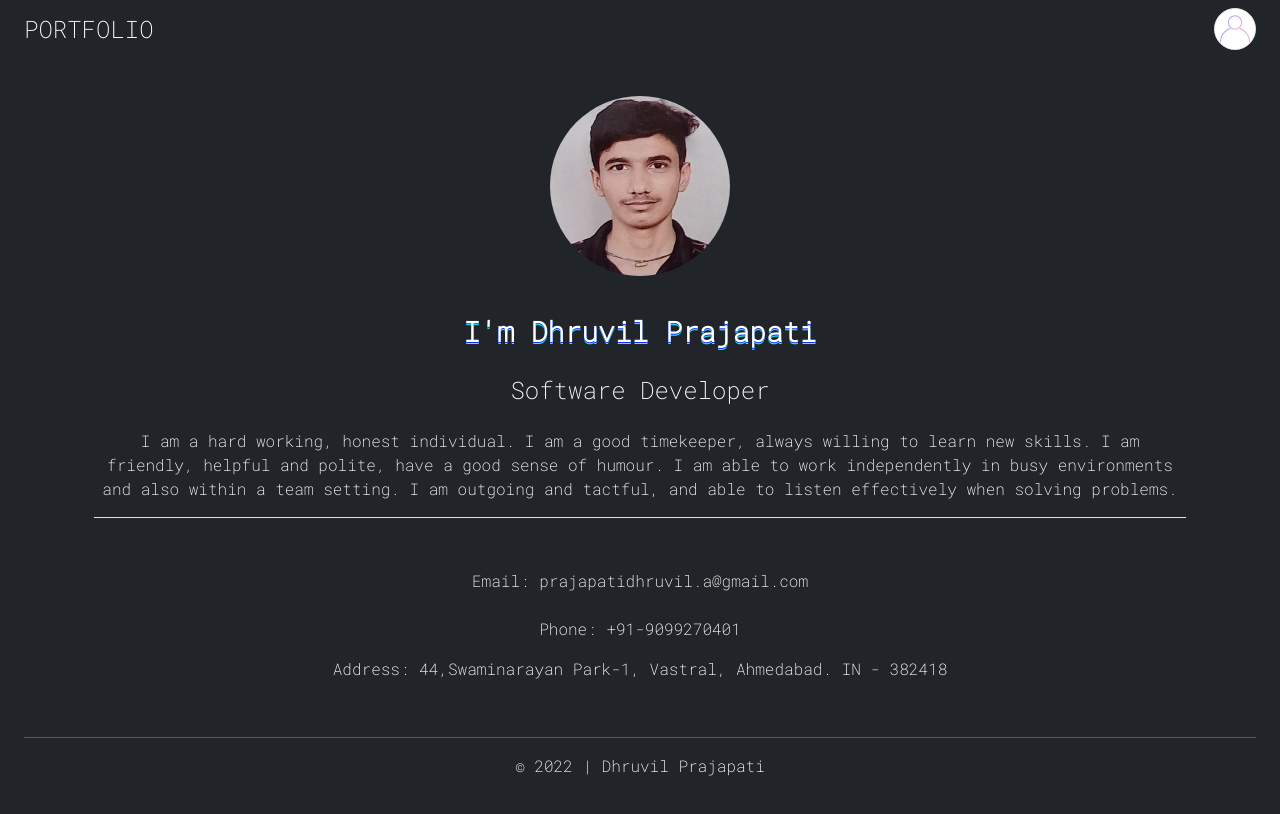
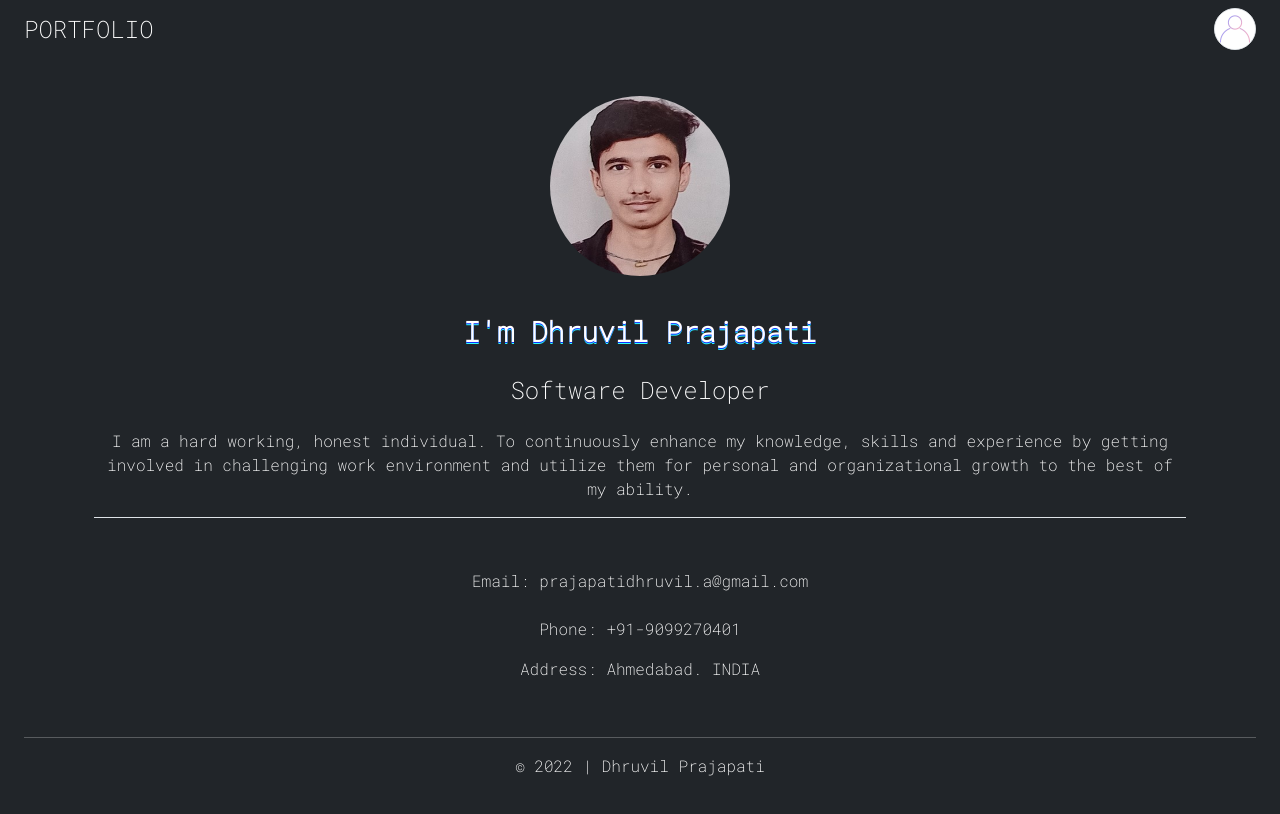
Before and after one commit to dhruvilprajapati/Internship-Project, a React (Create React App) app: page / in a window 1280 px wide. Shown: the top 814 px of the page. Built offline with nearby package versions, Linux system fonts and the light colour scheme.

Commit message:
Update Home.js

```diff
--- a/src/pages/Home.js
+++ b/src/pages/Home.js
@@ -8,14 +8,14 @@ export default function Layout() {
         <img src={avtar} width={180} height={180} alt="Dhruvil Prajapati" className='rounded-circle zoom member' />
         <h3 className='mt-5 textanimation'>I'm Dhruvil Prajapati</h3>
         <h4 className='mt-3'>Software Developer</h4>
-        <p className="text-center border-bottom pb-3 mt-3">I am a hard working, honest individual. I am a good timekeeper, always willing to learn new skills. I am friendly, helpful and polite, have a good sense of humour. I am able to work independently in busy environments and also within a team setting. I am outgoing and tactful, and able to listen effectively when solving problems.</p>
+        <p className="text-center border-bottom pb-3 mt-3">I am a hard working, honest individual. To continuously enhance my knowledge, skills and experience by getting involved in challenging work environment and utilize them for personal and organizational growth to the best of my ability.</p>
         <p className="text-center" style={{paddingTop: "35px"}}>
           <span className="d-mobile-block">Email: prajapatidhruvil.a@gmail.com</span>
           <br />
           <br/>
           <span className="d-mobile-block">Phone: +91-9099270401</span>
         </p>
-        <p className="text-center">Address: 44,Swaminarayan Park-1, Vastral, Ahmedabad. IN - 382418</p>
+        <p className="text-center">Address: Ahmedabad. INDIA</p>
       </div>
     </div>
   )
```
